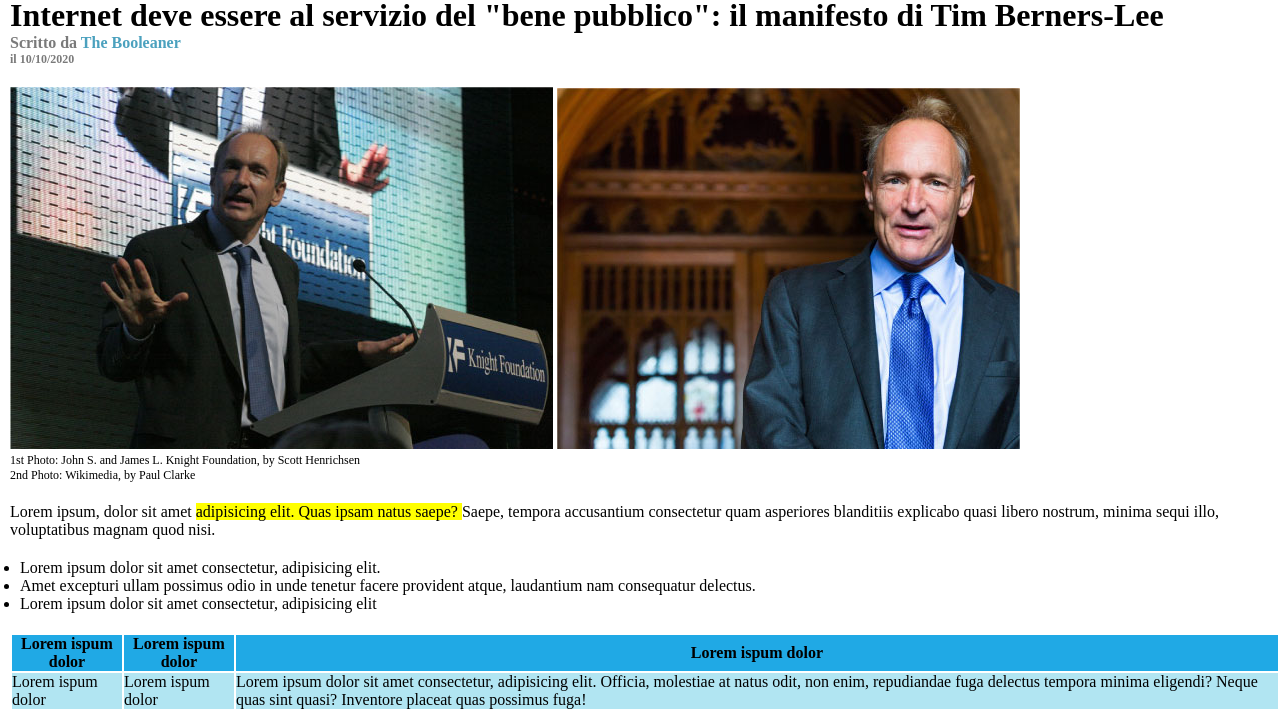
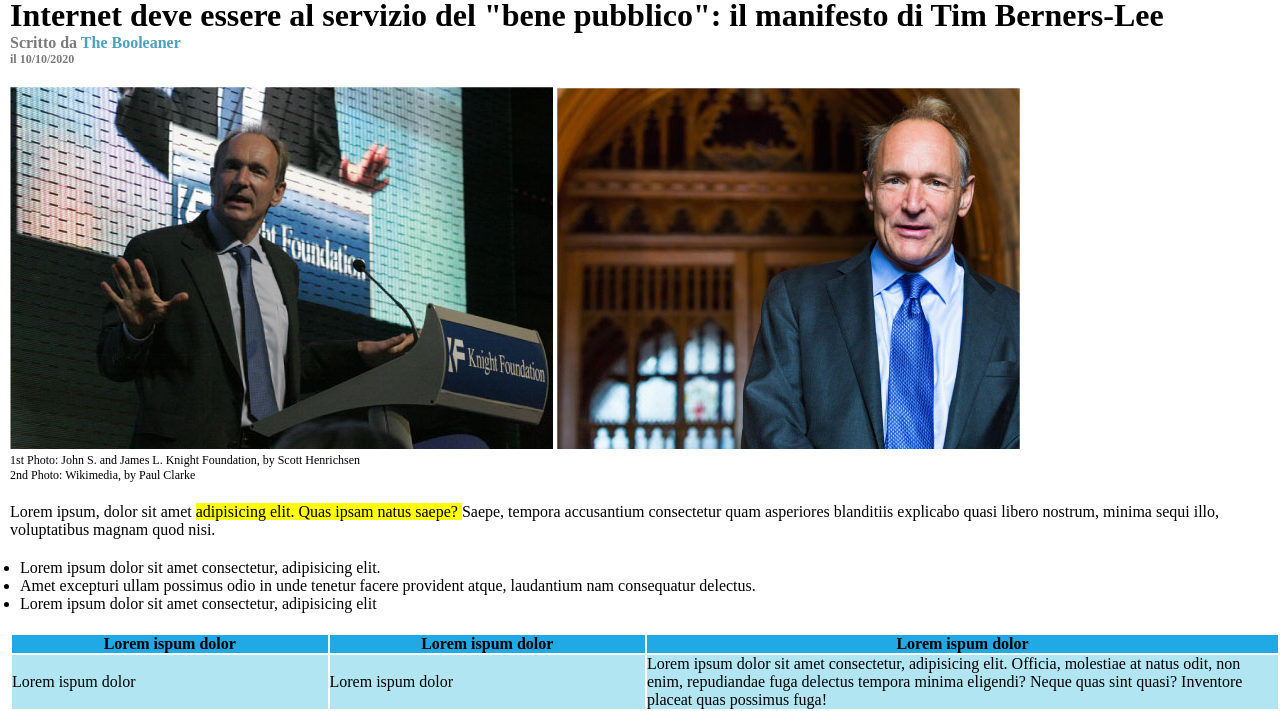
Before and after one commit to davide-delgiudice/html-css-booleaner, a plain HTML site: page index.html in a window 1280 px wide. Shown: the part 123-834 px from the top of the page. Drawn offline with Linux system fonts and the light colour scheme; files whose address does not match are found by name.

Commit message:
[FIX] Table cells resized - Esercizio Finito

```diff
--- a/css/style.css
+++ b/css/style.css
@@ -57,6 +57,14 @@ ul{
     background-color: #b1e5f2;
 }
 
+.cell1{
+    width: 25%;
+}
+
+.cell2{
+    width: 50%;
+}
+
 .interest{
     color: rgb(122, 122, 122);
     font-weight: bold;
--- a/index.html
+++ b/index.html
@@ -35,9 +35,9 @@
         <table class="container-2">
             <thead>
                 <tr class="table-color1">
-                    <th>Lorem ispum dolor</th>
-                    <th>Lorem ispum dolor</th>
-                    <th>Lorem ispum dolor</th>
+                    <th class="cell1">Lorem ispum dolor</th>
+                    <th class="cell1">Lorem ispum dolor</th>
+                    <th class="cell2">Lorem ispum dolor</th>
                 </tr>
             </thead>
             <tbody>
```
